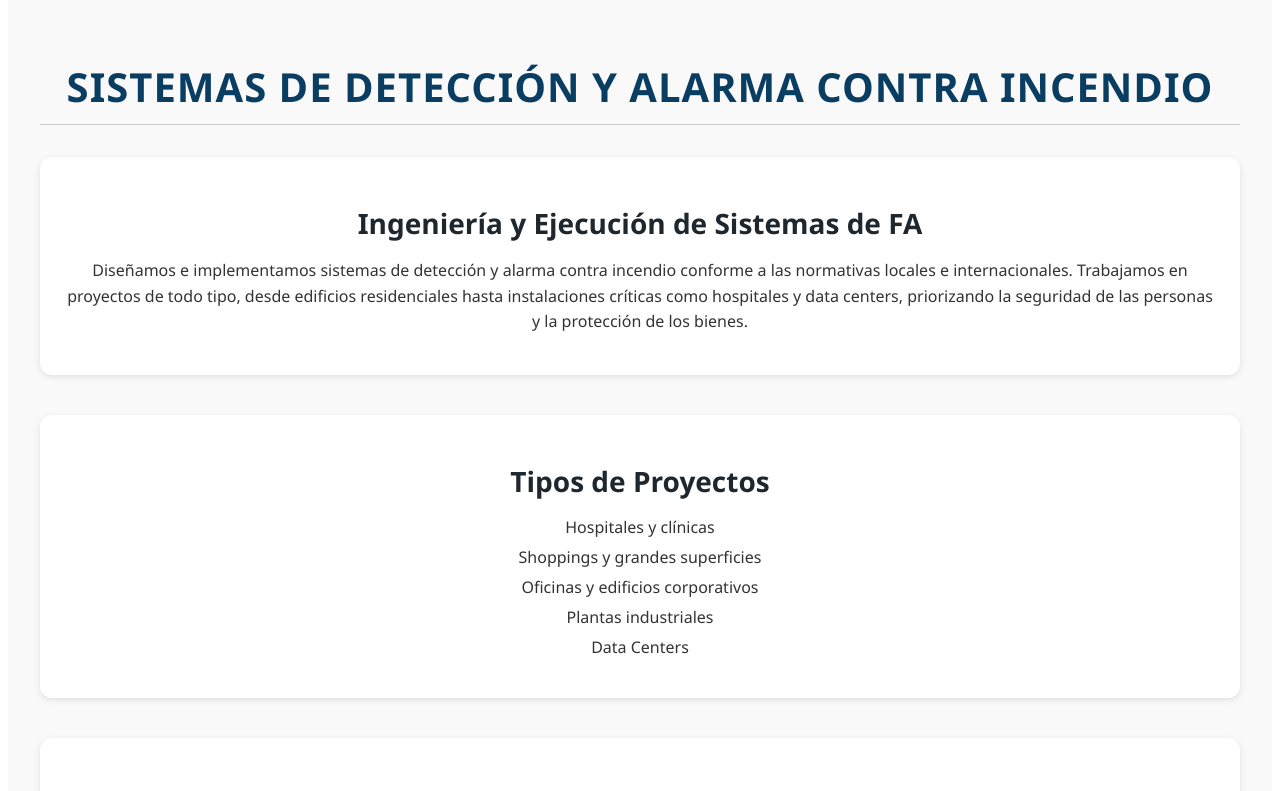
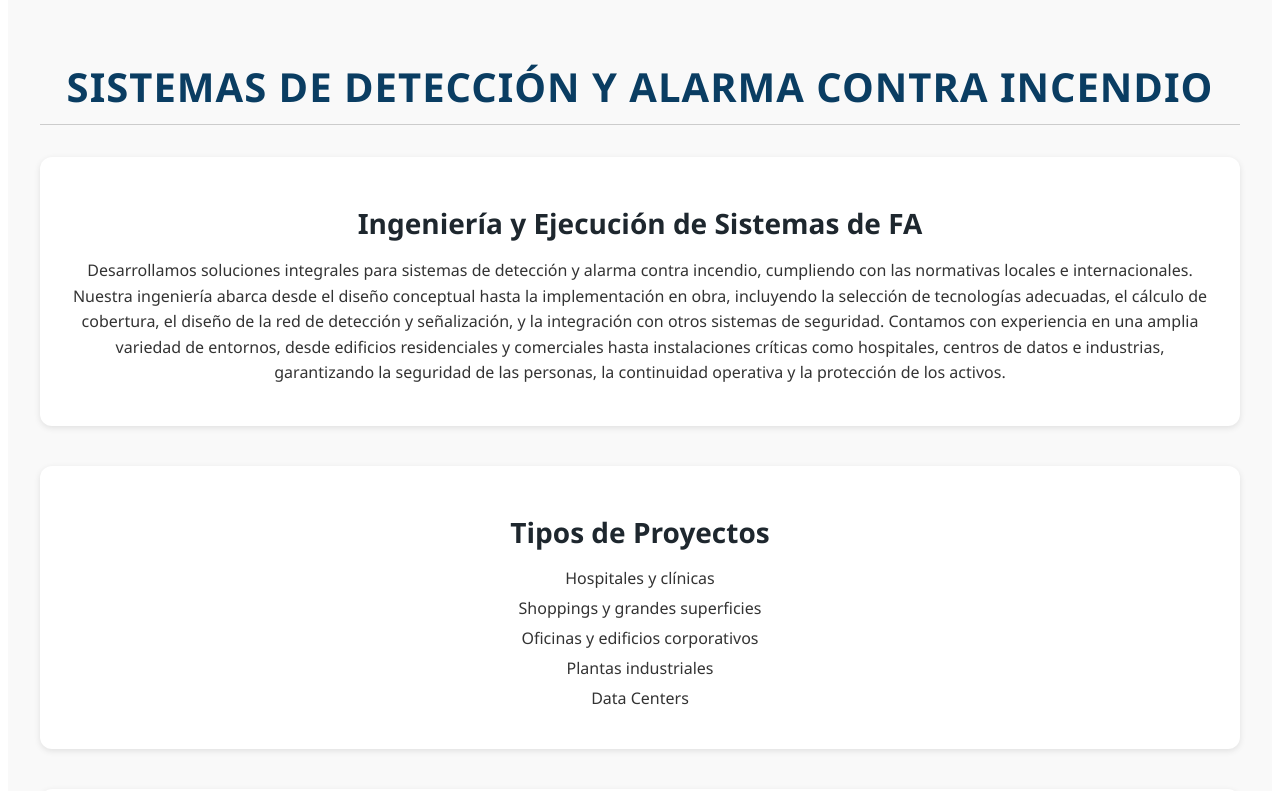
Before and after one commit to julianov/ECompany, a React (Create React App) app: page /servicios/fa in a window 1280 px wide. Shown: the top 791 px of the page. Built offline with nearby package versions, Linux system fonts and the light colour scheme.

Commit message:
adding services text modified

```diff
--- a/src/Components/ServicesComponents/datos.tsx
+++ b/src/Components/ServicesComponents/datos.tsx
@@ -14,7 +14,7 @@ const Datos: React.FC = () => {
       <section className="section">
         <h2>Infraestructura de Redes y Comunicaciones</h2>
         <p>
-          Diseñamos e implementamos soluciones de conectividad para entornos empresariales, industriales y tecnológicos. Nuestros servicios cubren desde la ingeniería de red estructurada hasta la instalación y configuración de sistemas activos, garantizando rendimiento, escalabilidad y cumplimiento de estándares internacionales. Aseguramos una conectividad confiable para servicios críticos como voz, datos y video.
+          Diseñamos e implementamos soluciones de conectividad para entornos empresariales, comerciales, domiciliarios e industriales. Nuestros servicios cubren desde la ingeniería de red estructurada hasta la instalación y configuración de equipos de red, garantizando rendimiento, escalabilidad y cumplimiento de estándares internacionales. Aseguramos una conectividad confiable para servicios críticos como voz, datos y video.
         </p>
       </section>
 
--- a/src/Components/ServicesComponents/fa.tsx
+++ b/src/Components/ServicesComponents/fa.tsx
@@ -14,7 +14,9 @@ const FA: React.FC = () => {
       <section className="section">
         <h2>Ingeniería y Ejecución de Sistemas de FA</h2>
         <p>
-          Diseñamos e implementamos sistemas de detección y alarma contra incendio conforme a las normativas locales e internacionales. Trabajamos en proyectos de todo tipo, desde edificios residenciales hasta instalaciones críticas como hospitales y data centers, priorizando la seguridad de las personas y la protección de los bienes.
+          Desarrollamos soluciones integrales para sistemas de detección y alarma contra incendio, cumpliendo con las normativas locales e internacionales. Nuestra ingeniería abarca desde el diseño conceptual hasta la implementación en obra, incluyendo la selección de tecnologías adecuadas, el cálculo de cobertura, el diseño de la red de detección y señalización, y la integración con otros sistemas de seguridad.
+
+Contamos con experiencia en una amplia variedad de entornos, desde edificios residenciales y comerciales hasta instalaciones críticas como hospitales, centros de datos e industrias, garantizando la seguridad de las personas, la continuidad operativa y la protección de los activos.
         </p>
       </section>
 
```
